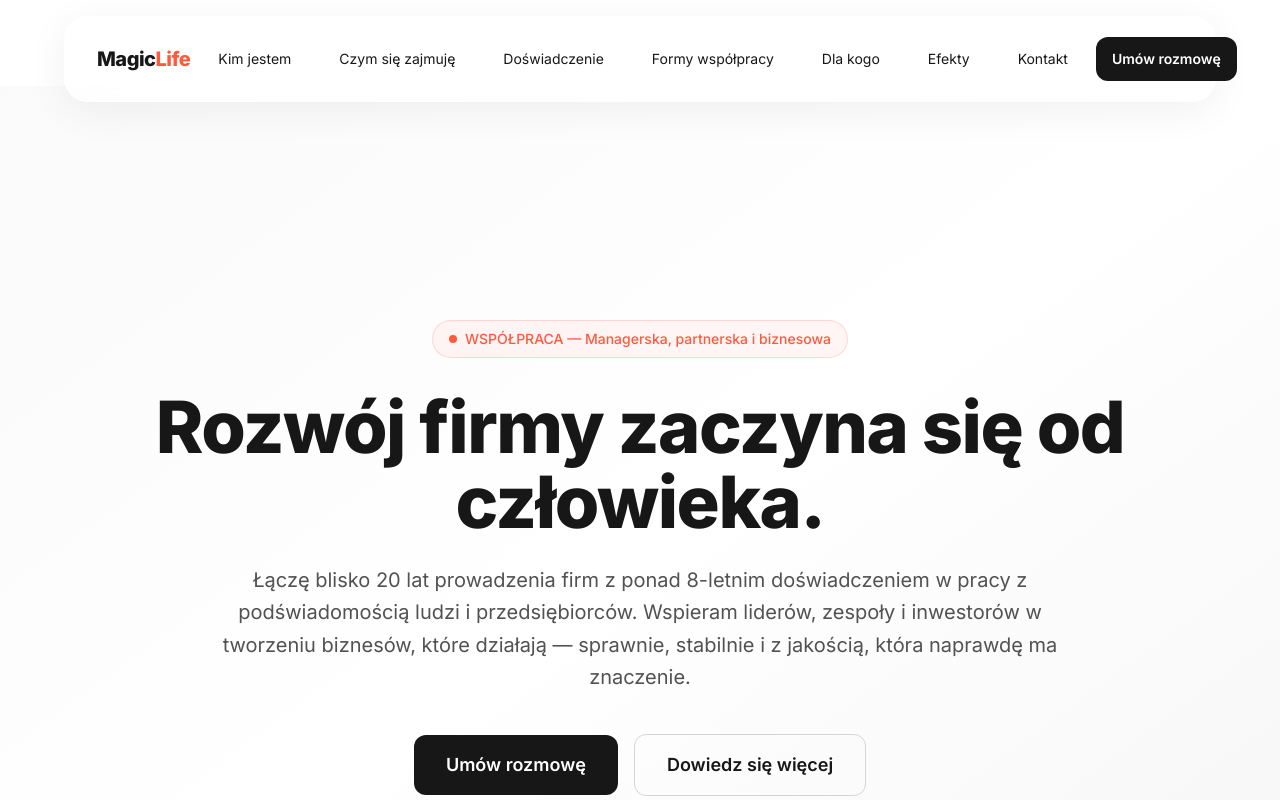
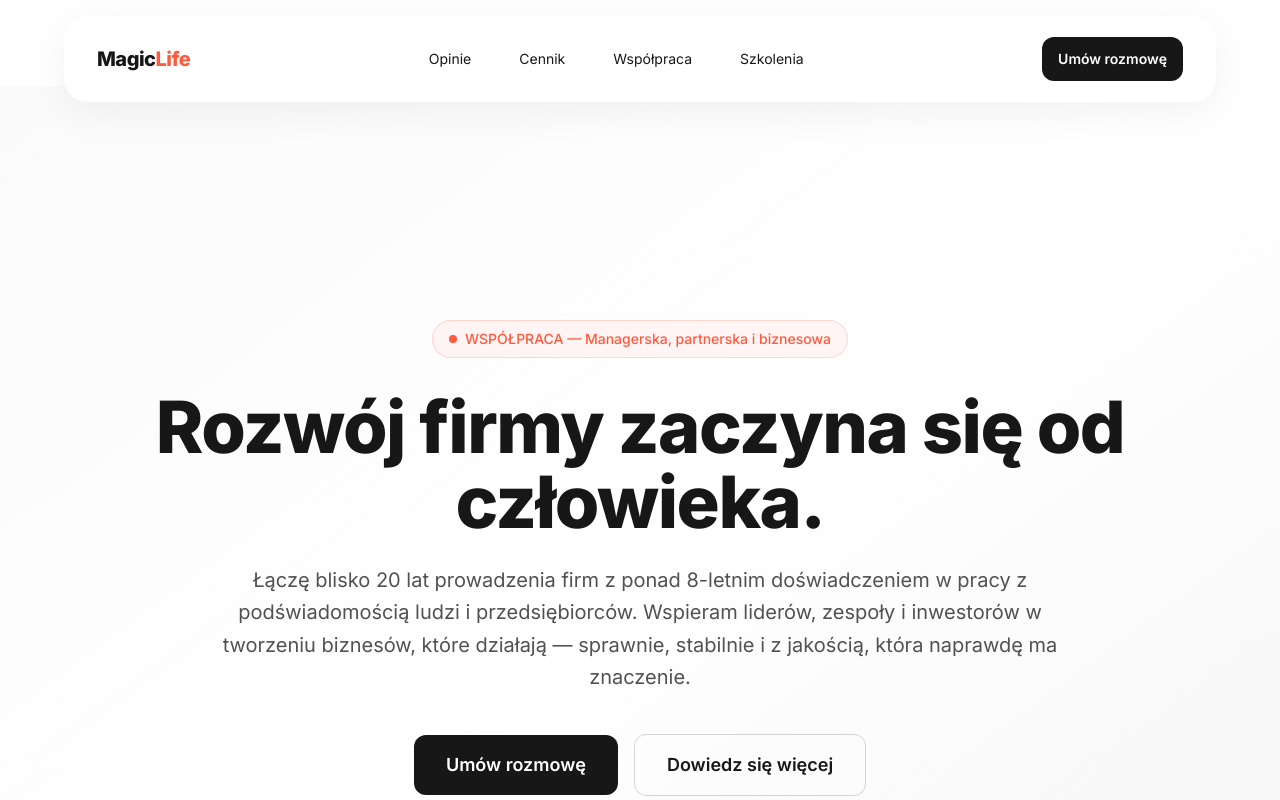
Before and after one commit to technikyvl/MAGIC-LANDING-PAGE-NEW, a Next.js app in the folder MAGICLIFELANDING/: page /wspolpraca in a window 1280 px wide. Shown: the top 800 px of the page. Built offline with nearby package versions, Linux system fonts and the light colour scheme.

Commit message:
HEADER NOOWY

```diff
--- a/MAGICLIFELANDING/app/page.jsx
+++ b/MAGICLIFELANDING/app/page.jsx
@@ -486,15 +486,10 @@ export default function Page() {
             Magic<span className="text-accent">Life</span>
           </a>
           <ul className="hidden md:flex items-center gap-6 text-sm">
-            <li><a href="#why" className="navlink relative px-3 py-2 whitespace-nowrap">Dlaczego</a></li>
-            <li><a href="#audience" className="navlink relative px-3 py-2 whitespace-nowrap">Dla kogo</a></li>
-            <li><a href="#process" className="navlink relative px-3 py-2 whitespace-nowrap">Proces</a></li>
             <li><a href="#reviews" className="navlink relative px-3 py-2 whitespace-nowrap">Opinie</a></li>
             <li><a href="#pricing" className="navlink relative px-3 py-2 whitespace-nowrap">Cennik</a></li>
             <li><a href="/wspolpraca" className="navlink relative px-3 py-2 whitespace-nowrap">Współpraca</a></li>
             <li><a href="/szkolenia" className="navlink relative px-3 py-2 whitespace-nowrap">Szkolenia</a></li>
-            <li><a href="#faq" className="navlink relative px-3 py-2 whitespace-nowrap">FAQ</a></li>
-            <li><a href="#contact" className="navlink relative px-3 py-2 whitespace-nowrap">Kontakt</a></li>
           </ul>
           <a href="#contact" className="inline-flex items-center rounded-xl bg-neutral-900 text-white text-sm font-semibold px-4 py-3 hover:bg-neutral-800 whitespace-nowrap">
             Umów konsultację
--- a/MAGICLIFELANDING/app/wspolpraca/page.jsx
+++ b/MAGICLIFELANDING/app/wspolpraca/page.jsx
@@ -59,13 +59,10 @@ export default function WspolpracaPage() {
             Magic<span className="text-accent">Life</span>
           </a>
           <ul className="hidden md:flex items-center gap-6 text-sm">
-            <li><a href="#kim-jestem" className="navlink relative px-3 py-2 whitespace-nowrap">Kim jestem</a></li>
-            <li><a href="#czym-sie-zajmuje" className="navlink relative px-3 py-2 whitespace-nowrap">Czym się zajmuję</a></li>
-            <li><a href="#doswiadczenie" className="navlink relative px-3 py-2 whitespace-nowrap">Doświadczenie</a></li>
-            <li><a href="#formy" className="navlink relative px-3 py-2 whitespace-nowrap">Formy współpracy</a></li>
-            <li><a href="#dla-kogo" className="navlink relative px-3 py-2 whitespace-nowrap">Dla kogo</a></li>
-            <li><a href="#efekty" className="navlink relative px-3 py-2 whitespace-nowrap">Efekty</a></li>
-            <li><a href="/#contact" className="navlink relative px-3 py-2 whitespace-nowrap">Kontakt</a></li>
+            <li><a href="/\#reviews" className="navlink relative px-3 py-2 whitespace-nowrap">Opinie</a></li>
+            <li><a href="/\#pricing" className="navlink relative px-3 py-2 whitespace-nowrap">Cennik</a></li>
+            <li><a href="/wspolpraca" className="navlink relative px-3 py-2 whitespace-nowrap">Współpraca</a></li>
+            <li><a href="/szkolenia" className="navlink relative px-3 py-2 whitespace-nowrap">Szkolenia</a></li>
           </ul>
           <a href="/#contact" className="hidden md:inline-flex items-center rounded-xl bg-neutral-900 text-white text-sm font-semibold px-4 py-3 hover:bg-neutral-800 whitespace-nowrap">
             Umów rozmowę
```
